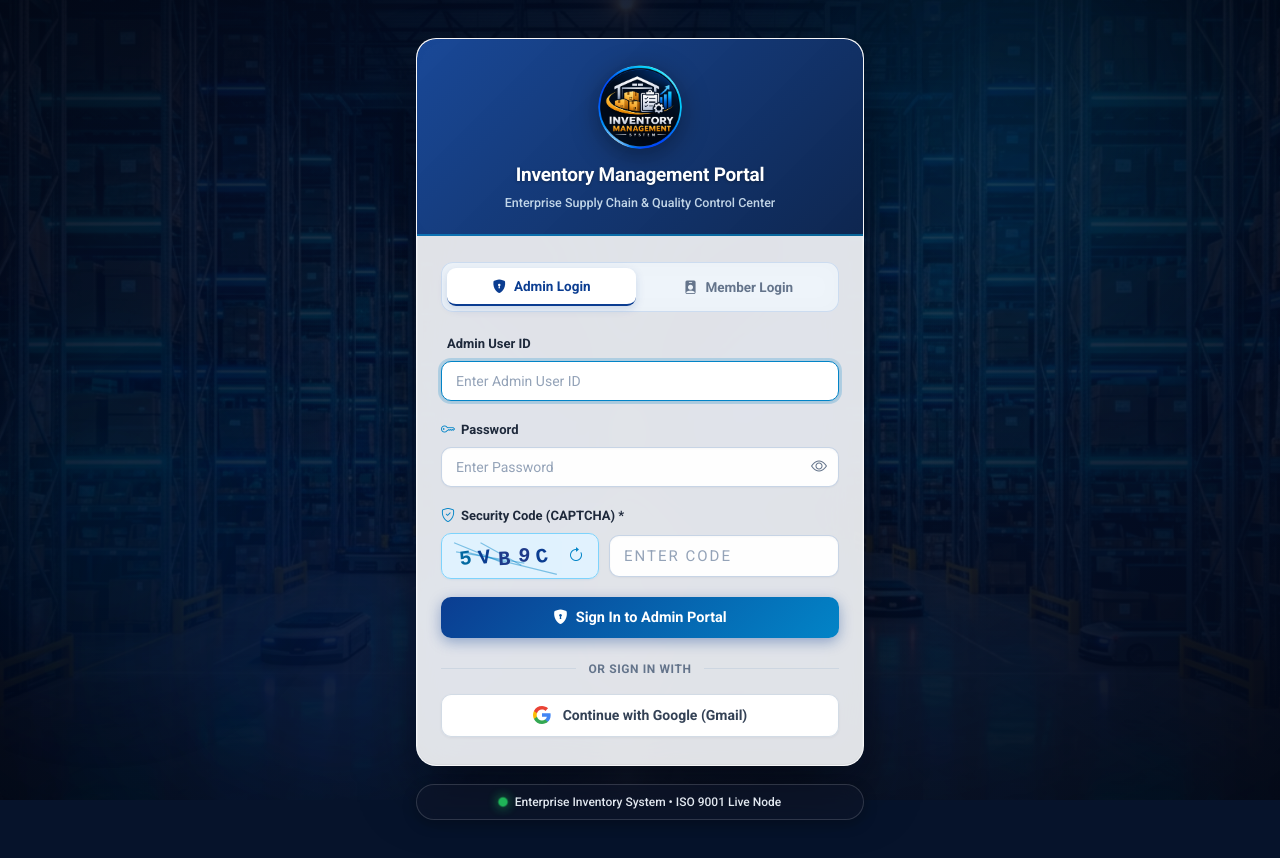
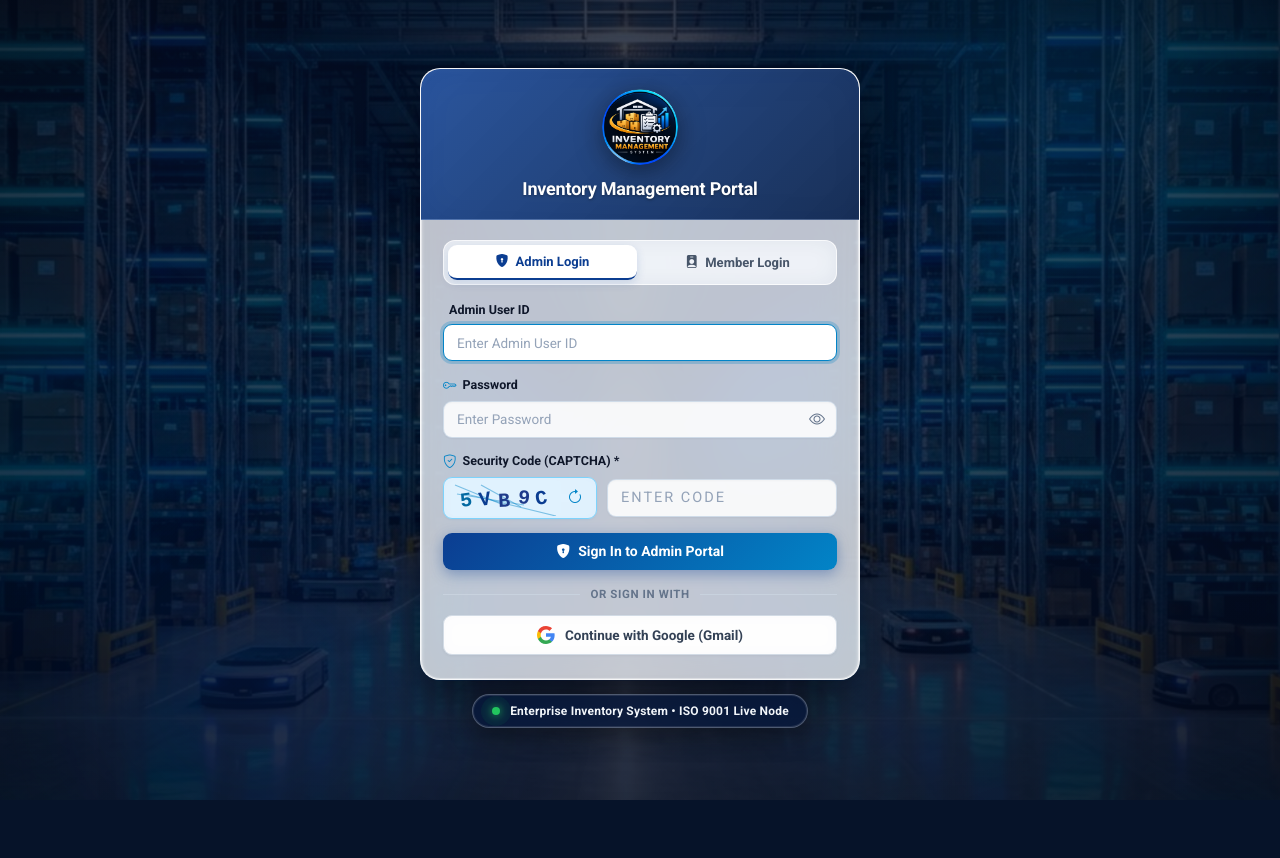
Before and after one commit to RitikKumarKardam/Inventory-TQM-Q14, a Flask app: page /login in a window 1280 px wide. After the commit the page ends 800 px from the top, so only its background shows below. Run offline with Flask 3, Linux system fonts and the light colour scheme; data comes from the database, SQL or seed files in the repository; some web fonts are replaced.

Commit message:
Refine zoom-proof live glass background, add pulsating green status badge, and remove subtitle

```diff
--- a/templates/login.html
+++ b/templates/login.html
@@ -6,6 +6,7 @@
   <title>Login - My Inventory System</title>
 
   <link rel="icon" type="image/png" href="{{ url_for('static', filename='img/business_logo.png') }}">
+  <link rel="preload" as="image" href="{{ url_for('static', filename='img/warehouse_live_bg.jpg') }}" fetchpriority="high">
   <link rel="preconnect" href="https://fonts.googleapis.com">
   <link rel="preconnect" href="https://fonts.gstatic.com" crossorigin>
   <link href="https://fonts.googleapis.com/css2?family=Google+Sans:wght@400;500;600;700&family=Google+Sans+Text:wght@400;500;700&family=Roboto:wght@300;400;500;700&family=Open+Sans:wght@400;500;600;700&display=swap" rel="stylesheet">
@@ -22,30 +23,48 @@
       font-family: var(--font-google) !important;
     }
 
+    html {
+      height: 100%;
+      min-height: 100%;
+    }
+
+    /* Zoom-Proof & Refresh-Proof Body Base */
     body {
       font-family: var(--font-google) !important;
-      background: #06132b;
+      background-color: #071738;
+      background-image: url("{{ url_for('static', filename='img/warehouse_live_bg.jpg') }}");
+      background-size: cover;
+      background-position: center center;
+      background-attachment: fixed;
+      background-repeat: no-repeat;
       min-height: 100vh;
+      min-height: 100dvh;
       display: flex;
       flex-direction: column;
-      justify-content: center;
+      justify-content: flex-start;
       align-items: center;
       margin: 0;
-      padding: 20px 0;
+      padding: 24px 16px 28px;
       position: relative;
+      overflow-y: auto;
       overflow-x: hidden;
+      box-sizing: border-box;
       -webkit-font-smoothing: antialiased;
       -moz-osx-font-smoothing: grayscale;
     }
 
     /* ==========================================================================
-       LIVE BACKGROUND LAYER (Animated Warehouse + Cinematic Atmosphere)
+       ZOOM-PROOF LIVE BACKGROUND LAYER (Animated Warehouse + Glass Ambient Atmosphere)
        ========================================================================== */
     .login-bg-scene {
       position: fixed;
-      inset: 0;
-      width: 100vw;
-      height: 100vh;
+      top: -6%;
+      left: -6%;
+      width: 112vw;
+      height: 112vh;
+      height: 112dvh;
+      min-width: 112%;
+      min-height: 112%;
       overflow: hidden;
       z-index: 0;
       pointer-events: none;
@@ -54,12 +73,16 @@
 
     .login-bg-image {
       position: absolute;
-      inset: -45px;
+      top: -8%;
+      left: -8%;
+      width: 116%;
+      height: 116%;
       background-image: url("{{ url_for('static', filename='img/warehouse_live_bg.jpg') }}");
       background-size: cover;
-      background-position: center 45%;
-      filter: brightness(0.88) contrast(1.1) saturate(1.15);
-      animation: liveWarehouseMotion 32s ease-in-out infinite alternate;
+      background-position: center center;
+      background-repeat: no-repeat;
+      filter: brightness(0.92) contrast(1.08) saturate(1.18);
+      animation: liveWarehouseMotion 30s ease-in-out infinite alternate;
       will-change: transform;
       transform-origin: center center;
     }
@@ -69,23 +92,23 @@
         transform: scale(1.0) translate(0, 0);
       }
       35% {
-        transform: scale(1.07) translate(-1.5%, -1.0%);
+        transform: scale(1.06) translate(-1.2%, -0.8%);
       }
       70% {
-        transform: scale(1.05) translate(1.2%, -1.6%);
+        transform: scale(1.04) translate(1.0%, -1.4%);
       }
       100% {
-        transform: scale(1.08) translate(-0.8%, 0.8%);
+        transform: scale(1.07) translate(-0.6%, 0.6%);
       }
     }
 
-    /* Ambient Cinematic Contrast Overlay (Prevents background from interfering) */
+    /* Ambient Contrast Overlay (Balanced so warehouse shines through without interfering) */
     .login-bg-overlay {
       position: absolute;
       inset: 0;
       background:
-        radial-gradient(ellipse at 50% 50%, rgba(6, 22, 54, 0.45) 0%, rgba(3, 14, 38, 0.72) 58%, rgba(2, 8, 22, 0.90) 100%),
-        linear-gradient(180deg, rgba(3, 15, 42, 0.5) 0%, rgba(2, 9, 26, 0.75) 100%);
+        radial-gradient(ellipse at 50% 50%, rgba(6, 22, 54, 0.38) 0%, rgba(3, 14, 38, 0.62) 60%, rgba(2, 8, 22, 0.82) 100%),
+        linear-gradient(180deg, rgba(3, 15, 42, 0.4) 0%, rgba(2, 9, 26, 0.65) 100%);
     }
 
     /* Ambient Pulsing Glow Orbs */
@@ -99,28 +122,28 @@
     }
 
     .glow-cyan {
-      width: 480px;
-      height: 480px;
-      background: radial-gradient(circle, rgba(0, 166, 214, 0.38) 0%, transparent 70%);
+      width: 460px;
+      height: 460px;
+      background: radial-gradient(circle, rgba(0, 166, 214, 0.4) 0%, transparent 70%);
       top: -100px;
       right: 5%;
       animation-delay: 0s;
     }
 
     .glow-navy {
-      width: 550px;
-      height: 550px;
-      background: radial-gradient(circle, rgba(11, 61, 145, 0.55) 0%, transparent 70%);
-      bottom: -120px;
+      width: 520px;
+      height: 520px;
+      background: radial-gradient(circle, rgba(11, 61, 145, 0.5) 0%, transparent 70%);
+      bottom: -100px;
       left: 5%;
       animation-delay: -5s;
     }
 
     .glow-teal {
-      width: 380px;
-      height: 380px;
+      width: 360px;
+      height: 360px;
       background: radial-gradient(circle, rgba(14, 165, 233, 0.28) 0%, transparent 70%);
-      top: 40%;
+      top: 35%;
       left: -80px;
       animation-delay: -9s;
     }
@@ -131,51 +154,56 @@
         opacity: 0.35;
       }
       50% {
-        transform: scale(1.16) translate(15px, -18px);
+        transform: scale(1.15) translate(15px, -15px);
         opacity: 0.55;
       }
       100% {
-        transform: scale(0.98) translate(-12px, 12px);
+        transform: scale(0.98) translate(-10px, 10px);
         opacity: 0.38;
       }
     }
 
     /* ==========================================================================
-       LOGIN CARD CONTAINER & GLASSMORPHIC STYLING
+       LOGIN CONTAINER & TRUE FROSTED GLASS EFFECT
        ========================================================================== */
     .login-container {
       position: relative;
       z-index: 10;
-      max-width: 480px;
+      max-width: 440px;
       width: 100%;
-      margin: 18px auto;
-      padding: 0 16px;
+      margin: auto; /* Vertically & horizontally centered, scrolls cleanly at any zoom level */
+      padding: 0;
+      display: flex;
+      flex-direction: column;
+      align-items: center;
     }
 
     .login-card {
-      /* Frosted Glass Surface */
-      background: rgba(255, 255, 255, 0.88);
-      backdrop-filter: blur(24px) saturate(190%);
-      -webkit-backdrop-filter: blur(24px) saturate(190%);
-      border: 1px solid rgba(255, 255, 255, 0.72);
+      width: 100%;
+      /* Authentic Frosted Glass Surface */
+      background: rgba(255, 255, 255, 0.74);
+      backdrop-filter: blur(28px) saturate(200%);
+      -webkit-backdrop-filter: blur(28px) saturate(200%);
+      border: 1.5px solid rgba(255, 255, 255, 0.85);
       border-radius: 20px;
       box-shadow:
-        0 28px 65px -12px rgba(0, 0, 0, 0.55),
-        0 12px 30px -6px rgba(2, 20, 50, 0.35),
-        inset 0 1px 2px rgba(255, 255, 255, 0.95),
-        inset 0 -1px 1px rgba(0, 0, 0, 0.05);
+        0 25px 55px -10px rgba(0, 0, 0, 0.52),
+        0 10px 20px -5px rgba(2, 20, 50, 0.3),
+        0 0 0 1px rgba(255, 255, 255, 0.35) inset,
+        0 2px 4px rgba(255, 255, 255, 0.8) inset;
       overflow: hidden;
-      transition: transform 0.25s cubic-bezier(0.16, 1, 0.3, 1), box-shadow 0.25s ease;
+      transition: transform 0.2s ease, box-shadow 0.2s ease;
     }
 
     .login-header {
-      background: linear-gradient(135deg, rgba(11, 61, 145, 0.94) 0%, rgba(6, 31, 74, 0.97) 100%);
-      backdrop-filter: blur(14px);
-      -webkit-backdrop-filter: blur(14px);
+      /* Translucent Glass Header */
+      background: linear-gradient(135deg, rgba(11, 61, 145, 0.86) 0%, rgba(6, 31, 74, 0.92) 100%);
+      backdrop-filter: blur(18px);
+      -webkit-backdrop-filter: blur(18px);
       color: #ffffff;
-      padding: 26px 24px 22px;
+      padding: 20px 22px 17px;
       text-align: center;
-      border-bottom: 2px solid rgba(0, 166, 214, 0.45);
+      border-bottom: 1.5px solid rgba(255, 255, 255, 0.2);
       position: relative;
     }
 
@@ -183,12 +211,12 @@
       display: flex;
       align-items: center;
       justify-content: center;
-      margin-bottom: 12px;
+      margin-bottom: 10px;
     }
 
     .login-crest {
-      width: 84px;
-      height: 84px;
+      width: 76px;
+      height: 76px;
       border-radius: 50%;
       object-fit: contain;
       background: transparent;
@@ -196,7 +224,7 @@
       padding: 0;
       display: block;
       margin: 0 auto;
-      filter: drop-shadow(0 6px 14px rgba(0, 0, 0, 0.4));
+      filter: drop-shadow(0 6px 14px rgba(0, 0, 0, 0.45));
       transition: transform 0.25s ease;
     }
 
@@ -206,51 +234,44 @@
 
     .login-title {
       margin: 0;
-      font-size: 19px;
+      font-size: 18px;
       font-weight: 700;
       color: #ffffff;
       letter-spacing: -0.2px;
-      text-shadow: 0 1px 3px rgba(0, 0, 0, 0.35);
-    }
-
-    .login-subtitle {
-      margin: 4px 0 0;
-      font-size: 12.5px;
-      color: rgba(224, 242, 254, 0.85);
-      font-weight: 500;
+      text-shadow: 0 1px 3px rgba(0, 0, 0, 0.4);
     }
 
     .login-body {
-      padding: 26px 24px 28px;
+      padding: 20px 22px 24px;
     }
 
     /* Role Switcher Tabs */
     .role-toggle-group {
       display: flex;
-      gap: 8px;
-      background: rgba(235, 242, 250, 0.85);
-      backdrop-filter: blur(10px);
-      -webkit-backdrop-filter: blur(10px);
-      border: 1px solid rgba(190, 210, 235, 0.7);
+      gap: 6px;
+      background: rgba(240, 244, 250, 0.65);
+      backdrop-filter: blur(12px);
+      -webkit-backdrop-filter: blur(12px);
+      border: 1px solid rgba(255, 255, 255, 0.75);
       border-radius: 12px;
-      padding: 5px;
-      margin-bottom: 22px;
+      padding: 4px;
+      margin-bottom: 16px;
     }
 
     .role-toggle-btn {
       flex: 1;
       border: none;
       background: transparent;
-      padding: 10px 8px;
-      font-size: 13.5px;
+      padding: 9px 8px;
+      font-size: 13px;
       font-weight: 600;
-      color: #64748b;
+      color: #475569;
       border-radius: 9px;
       cursor: pointer;
       display: flex;
       align-items: center;
       justify-content: center;
-      gap: 8px;
+      gap: 7px;
       transition: all 0.2s cubic-bezier(0.16, 1, 0.3, 1);
     }
 
@@ -259,7 +280,7 @@
     }
 
     .role-toggle-btn.active.role-admin {
-      background: #ffffff;
+      background: rgba(255, 255, 255, 0.95);
       color: #0b3d91;
       box-shadow: 0 3px 10px rgba(11, 61, 145, 0.16);
       font-weight: 700;
@@ -267,7 +288,7 @@
     }
 
     .role-toggle-btn.active.role-member {
-      background: #ffffff;
+      background: rgba(255, 255, 255, 0.95);
       color: #15803d;
       box-shadow: 0 3px 10px rgba(22, 163, 74, 0.16);
       font-weight: 700;
@@ -276,35 +297,35 @@
 
     /* Form Fields (Ultra-Crisp, High Contrast, Non-Interfering) */
     .form-group {
-      margin-bottom: 18px;
+      margin-bottom: 14px;
     }
 
     .form-label {
       display: flex;
       align-items: center;
       gap: 6px;
-      font-size: 13px;
+      font-size: 12.5px;
       font-weight: 600;
-      color: #1e293b;
-      margin-bottom: 7px;
+      color: #0f172a;
+      margin-bottom: 5px;
     }
 
     .form-label i {
       color: #0284c7;
-      font-size: 14px;
+      font-size: 13.5px;
     }
 
     .form-control {
       display: block;
       width: 100%;
-      padding: 11px 14px;
-      font-size: 14px;
+      padding: 9.5px 13px;
+      font-size: 13.5px;
       font-weight: 500;
       color: #0f172a !important;
-      background: rgba(255, 255, 255, 0.94);
-      border: 1.5px solid rgba(190, 205, 225, 0.85);
-      border-radius: 10px;
-      transition: all 0.2s ease;
+      background: rgba(255, 255, 255, 0.88);
+      border: 1.5px solid rgba(200, 214, 229, 0.85);
+      border-radius: 9px;
+      transition: all 0.18s ease;
       box-shadow: 0 1px 2px rgba(15, 23, 42, 0.04), inset 0 1px 2px rgba(0, 0, 0, 0.03);
     }
 
@@ -316,7 +337,7 @@
     .form-control:focus {
       background: #ffffff;
       border-color: #0284c7;
-      box-shadow: 0 0 0 3px rgba(2, 132, 199, 0.22), 0 1px 3px rgba(15, 23, 42, 0.06);
+      box-shadow: 0 0 0 3px rgba(2, 132, 199, 0.25), 0 1px 3px rgba(15, 23, 42, 0.06);
       outline: none;
     }
 
@@ -328,18 +349,18 @@
       backdrop-filter: blur(8px);
       -webkit-backdrop-filter: blur(8px);
       border: 1.5px solid #7dd3fc;
-      border-radius: 10px;
-      padding: 3px 8px;
+      border-radius: 9px;
+      padding: 2px 7px;
       flex-shrink: 0;
       user-select: none;
       box-shadow: 0 1px 2px rgba(2, 132, 199, 0.08);
     }
 
     #captcha-img {
-      height: 38px;
-      width: 112px;
+      height: 36px;
+      width: 110px;
       cursor: pointer;
-      border-radius: 6px;
+      border-radius: 5px;
       display: block;
       transition: opacity 0.15s ease;
     }
@@ -351,18 +372,18 @@
     /* Buttons */
     .btn-submit {
       width: 100%;
-      padding: 12px 18px;
-      font-size: 14.5px;
+      padding: 10.5px 16px;
+      font-size: 14px;
       font-weight: 600;
-      border-radius: 10px;
+      border-radius: 9px;
       border: none;
       display: flex;
       align-items: center;
       justify-content: center;
       gap: 8px;
       cursor: pointer;
-      transition: all 0.2s cubic-bezier(0.16, 1, 0.3, 1);
-      margin-top: 10px;
+      transition: all 0.18s cubic-bezier(0.16, 1, 0.3, 1);
+      margin-top: 8px;
     }
 
     .btn-submit.btn-primary {
@@ -399,7 +420,7 @@
       display: flex;
       align-items: center;
       text-align: center;
-      margin: 22px 0 16px;
+      margin: 16px 0 12px;
     }
 
     .login-separator::before,
@@ -410,8 +431,8 @@
     }
 
     .login-separator span {
-      padding: 0 12px;
-      font-size: 12px;
+      padding: 0 10px;
+      font-size: 11.5px;
       color: #64748b;
       text-transform: uppercase;
       letter-spacing: 0.6px;
@@ -423,19 +444,19 @@
       display: flex;
       align-items: center;
       justify-content: center;
-      gap: 12px;
+      gap: 10px;
       width: 100%;
-      padding: 10px 16px;
-      background: rgba(255, 255, 255, 0.94);
+      padding: 9px 14px;
+      background: rgba(255, 255, 255, 0.92);
       backdrop-filter: blur(8px);
       -webkit-backdrop-filter: blur(8px);
       border: 1.5px solid rgba(203, 213, 225, 0.85);
-      border-radius: 10px;
+      border-radius: 9px;
       color: #334155;
-      font-size: 14px;
+      font-size: 13.5px;
       font-weight: 600;
       text-decoration: none;
-      transition: all 0.2s cubic-bezier(0.16, 1, 0.3, 1);
+      transition: all 0.18s cubic-bezier(0.16, 1, 0.3, 1);
       box-shadow: 0 1px 3px rgba(15, 23, 42, 0.05);
       cursor: pointer;
     }
@@ -448,44 +469,65 @@
       transform: translateY(-1px);
     }
 
-    /* Footer Live Status Pill */
+    /* ==========================================================================
+       STATUS BADGE PILL (Pulsating Green Indicator Light + Glass Finish)
+       ========================================================================== */
     .login-footer-pill {
-      margin-top: 18px;
-      display: flex;
+      margin-top: 14px;
+      display: inline-flex;
       align-items: center;
       justify-content: center;
-      gap: 8px;
-      padding: 8px 16px;
-      background: rgba(15, 23, 42, 0.55);
-      backdrop-filter: blur(12px);
-      -webkit-backdrop-filter: blur(12px);
-      border: 1px solid rgba(255, 255, 255, 0.15);
+      gap: 9px;
+      padding: 7px 18px;
+      background: rgba(7, 24, 60, 0.68);
+      backdrop-filter: blur(18px) saturate(180%);
+      -webkit-backdrop-filter: blur(18px) saturate(180%);
+      border: 1px solid rgba(255, 255, 255, 0.28);
       border-radius: 9999px;
-      color: #e2e8f0;
+      color: #f1f5f9;
       font-size: 12px;
-      font-weight: 500;
-      box-shadow: 0 4px 14px rgba(0, 0, 0, 0.25);
-      text-align: center;
+      font-weight: 600;
+      letter-spacing: 0.2px;
+      box-shadow: 0 8px 24px rgba(0, 0, 0, 0.35), 0 0 0 1px rgba(255, 255, 255, 0.1) inset;
+      user-select: none;
     }
 
-    .live-dot {
+    .live-dot-pulse {
+      position: relative;
+      display: inline-flex;
+      align-items: center;
+      justify-content: center;
+      width: 10px;
+      height: 10px;
+    }
+
+    .live-dot-core {
       width: 8px;
       height: 8px;
       background: #22c55e;
       border-radius: 50%;
-      display: inline-block;
       box-shadow: 0 0 10px #22c55e;
-      animation: pulseLiveDot 2s ease-in-out infinite alternate;
+      z-index: 2;
     }
 
-    @keyframes pulseLiveDot {
+    .live-dot-ring {
+      position: absolute;
+      width: 18px;
+      height: 18px;
+      border-radius: 50%;
+      background: rgba(34, 197, 94, 0.45);
+      animation: radarPulse 1.8s ease-out infinite;
+      z-index: 1;
+    }
+
+    @keyframes radarPulse {
       0% {
-        opacity: 0.6;
-        transform: scale(0.9);
+        transform: scale(0.4);
+        opacity: 0.95;
       }
       100% {
-        opacity: 1;
-        transform: scale(1.25);
+        transform: scale(1.9);
+        opacity: 0;
       }
     }
 
@@ -494,22 +536,25 @@
     }
 
     @media (max-width: 480px) {
-      .login-container {
-        padding: 0 12px;
-        margin: 12px auto;
+      body {
+        padding: 16px 12px 24px;
       }
       .login-card {
         border-radius: 16px;
       }
       .login-body {
-        padding: 22px 18px;
+        padding: 18px 16px 20px;
+      }
+      .login-footer-pill {
+        font-size: 11px;
+        padding: 6px 14px;
       }
     }
   </style>
 </head>
 <body>
 
-  <!-- Live Animated Background Layer (Warehouse Logistics Theme) -->
+  <!-- Zoom-Proof Live Animated Background Layer (Warehouse Logistics Theme) -->
   <div class="login-bg-scene" aria-hidden="true">
     <div class="login-bg-image"></div>
     <div class="login-bg-overlay"></div>
@@ -526,7 +571,6 @@
           <img src="{{ url_for('static', filename='img/business_logo.png') }}" alt="Inventory Management System" class="login-crest">
         </div>
         <h2 class="login-title">Inventory Management Portal</h2>
-        <p class="login-subtitle">Enterprise Supply Chain &amp; Quality Control Center</p>
       </div>
 
       <div class="login-body">
@@ -534,8 +578,8 @@
         {% with messages = get_flashed_messages(with_categories=true) %}
           {% if messages %}
             {% for category, message in messages %}
-              <div class="badge badge-{{ category }}" style="display: flex; align-items: flex-start; gap: 8px; width: 100%; padding: 12px 14px; font-size: 13px; border-radius: 10px; margin-bottom: 18px; text-align: left; line-height: 1.4;">
-                <i class="bi bi-exclamation-triangle-fill" style="font-size: 15px; margin-top: 1px;"></i>
+              <div class="badge badge-{{ category }}" style="display: flex; align-items: flex-start; gap: 8px; width: 100%; padding: 10px 12px; font-size: 13px; border-radius: 9px; margin-bottom: 16px; text-align: left; line-height: 1.4;">
+                <i class="bi bi-exclamation-triangle-fill" style="font-size: 14px; margin-top: 1px;"></i>
                 <span>{{ message }}</span>
               </div>
             {% endfor %}
@@ -584,7 +628,7 @@
                   <i class="bi bi-arrow-clockwise"></i>
                 </button>
               </div>
-              <input type="text" name="captcha" id="input-captcha" class="form-control" placeholder="ENTER CODE" maxlength="6" autocomplete="off" style="text-transform: uppercase; font-family: var(--font-google) !important; font-size: 15px; font-weight: 700; letter-spacing: 2px;" required>
+              <input type="text" name="captcha" id="input-captcha" class="form-control" placeholder="ENTER CODE" maxlength="6" autocomplete="off" style="text-transform: uppercase; font-family: var(--font-google) !important; font-size: 14.5px; font-weight: 700; letter-spacing: 2px;" required>
             </div>
           </div>
 
@@ -611,9 +655,12 @@
       </div>
     </div>
 
-    <!-- Live Status Pill below Login Card -->
-    <div class="login-footer-pill">
-      <span class="live-dot"></span>
+    <!-- Status Badge Pill with Pulsating Green Indicator Light -->
+    <div class="login-footer-pill" id="live-status-pill">
+      <span class="live-dot-pulse">
+        <span class="live-dot-ring"></span>
+        <span class="live-dot-core"></span>
+      </span>
       <span>Enterprise Inventory System &bull; ISO 9001 Live Node</span>
     </div>
   </div>
```
Also changed, not shown: tests/test_web_routes.py (+5 -0 lines), static/img/warehouse_live_bg.jpg.
